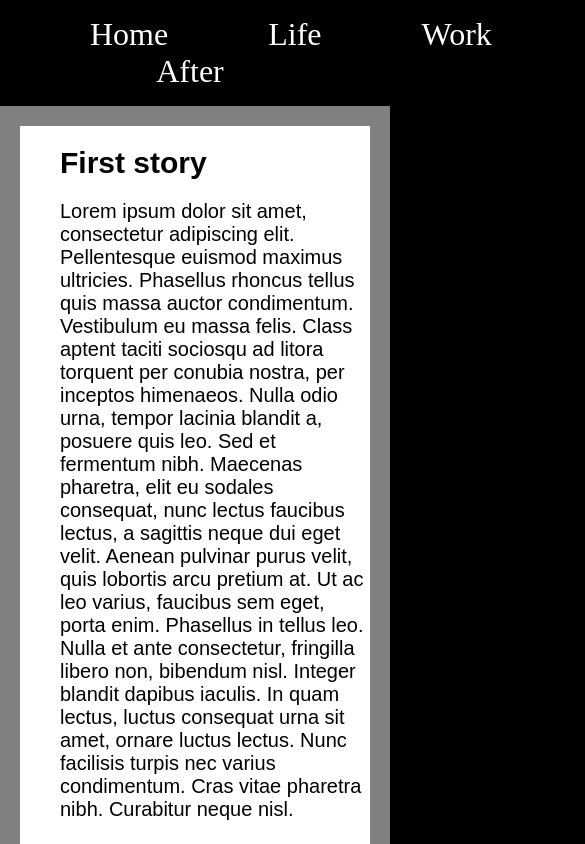
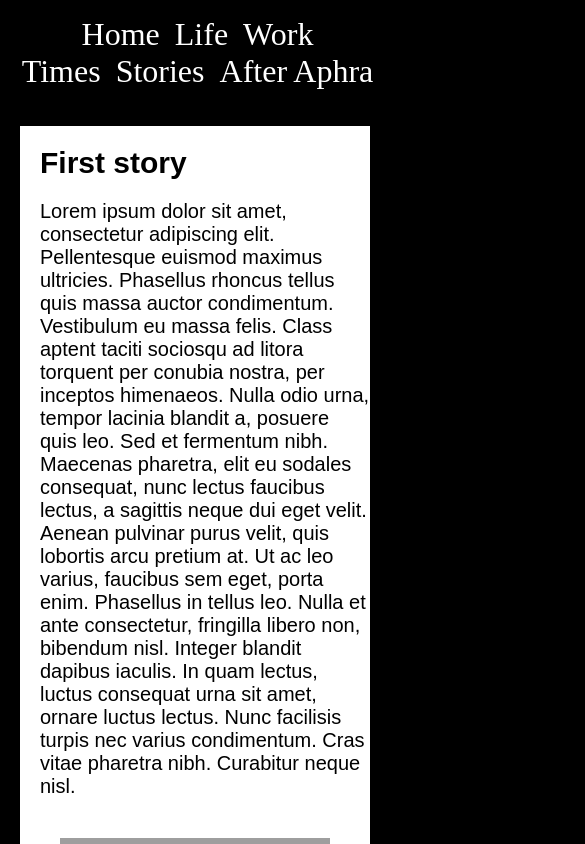
Before and after one commit to GiacomoSorbi/LizzieCrockett-module-ii, a React (Create React App) app: page /life in a window 390 px wide. Shown: the top 844 px of the page, 585 px wide, since content can reach past the window. Built offline with nearby package versions, Linux system fonts and the light colour scheme; grey boxes are pictures that could not be loaded; a web font is replaced by a local one.

Commit message:
small screen responsiveness added

```diff
--- a/src/App.css
+++ b/src/App.css
@@ -9,6 +9,10 @@ body {
     background-size: cover;
 }
 
+.site-nav {
+    display: flex;
+    flex-direction: row;
+}
 
 
 .site-nav li {
@@ -41,8 +45,45 @@ Footer {
     body {
         background-image: none;
     }
+
     .content-wrapper {
          display: flex;
             flex-direction: column;
        }
+
+       .site-nav {
+        display: flex;
+        flex-direction: column;
+        padding-inline-start: 0px;
+    }
+
+    .site-nav li {
+        padding-inline-start: 0px;
+        padding: 5px 5px 0px 10px;
+    }
+
+    .image-box img {
+        width: 100%;
+        height: 100%;
+    }
+
+    .life-wrapper, .work-wrapper, .times-wrapper, .stories-wrapper, .afteraphra-wrapper {
+        background-color: black;
+    }
+
+    .text-box {
+        margin-left: 20px;
+    }
+
+    .story-link {
+        padding-right: 10px;
+        display: grid;
+        grid-template-rows: 1fr 1fr 1fr;
+    }
+
+    .footer {
+        display: flex;
+        flex-direction: column;
+    }
+
   }
--- a/src/App.js
+++ b/src/App.js
@@ -10,7 +10,7 @@ import Life from './components/Life';
 import Work from './components/Work';
 import Times from './components/Times';
 import Stories from './components/Stories';
-import AndAfter from './components/AndAfter';
+import AfterAphra from './components/AfterAphra';
 import Footer from './components/Footer';
 import './App.css';
 
@@ -22,6 +22,7 @@ const App = () => {
     <Router basename={process.env.PUBLIC_URL}>
       <div className="site-wrapper">
         <ul className="site-nav">
+          <span className="reponsive-topline">
             <li>
               <Link to="/">Home</Link>
             </li>
@@ -31,6 +32,8 @@ const App = () => {
             <li>
               <Link to="/work">Work</Link>
             </li>
+          </span>
+          <span className="reponsive-bottomline">
           <li>
             <Link to="/times">Times</Link>
           </li>
@@ -38,8 +41,9 @@ const App = () => {
             <Link to="/stories">Stories</Link>
           </li>
           <li>
-            <Link to="/and-after">...And After</Link>
+            <Link to="/after-aphra">After Aphra</Link>
           </li>
+          </span>
         </ul>
 
         <Switch>
@@ -55,8 +59,8 @@ const App = () => {
           <Route path="/stories">
             <Stories />
           </Route>
-          <Route path="/and-after">
-            <AndAfter />
+          <Route path="/after-aphra">
+            <AfterAphra />
           </Route>
           <Route path="/">
             <HomePage />
--- a/src/components/AndAfter/index.jsx
+++ b/src/components/AfterAphra/index.jsx
@@ -1,14 +1,14 @@
 import React from 'react';
 import ContentBox from '../ContentBox';
-import andAfterContent from '../../constants/andafter-content';
-import './AndAfter.css';
+import afterAphraContent from '../../constants/afteraphra-content';
+import './AfterAphra.css';
 
 
 
-const AndAfter = () => {
+const AfterAphra= () => {
   return (
     <div className="andafter-wrapper">
-      {andAfterContent.map(story => (
+      {afterAphraContent.map(story => (
             <ContentBox title={story.title} text={story.text} image={story.image} source={story.source} />
           ))}
     </div>
@@ -16,4 +16,4 @@ const AndAfter = () => {
 }
 
 
-export default AndAfter;
+export default AfterAphra;
--- a/src/constants/andafter-content.js
+++ b/src/constants/afteraphra-content.js
@@ -1,6 +1,6 @@
 import histories from '../images/histories.png'
 
-const andAfterContent = [
+const afterAphraContent = [
     {
         title: 'First story',
         text: 'Lorem ipsum dolor sit amet, consectetur adipiscing elit. Pellentesque euismod maximus ultricies. Phasellus rhoncus tellus quis massa auctor condimentum. Vestibulum eu massa felis. Class aptent taciti sociosqu ad litora torquent per conubia nostra, per inceptos himenaeos. Nulla odio urna, tempor lacinia blandit a, posuere quis leo. Sed et fermentum nibh. Maecenas pharetra, elit eu sodales consequat, nunc lectus faucibus lectus, a sagittis neque dui eget velit. Aenean pulvinar purus velit, quis lobortis arcu pretium at. Ut ac leo varius, faucibus sem eget, porta enim. Phasellus in tellus leo. Nulla et ante consectetur, fringilla libero non, bibendum nisl. Integer blandit dapibus iaculis. In quam lectus, luctus consequat urna sit amet, ornare luctus lectus. Nunc facilisis turpis nec varius condimentum. Cras vitae pharetra nibh. Curabitur neque nisl.',
@@ -33,4 +33,4 @@ const andAfterContent = [
     }
 ]
 
-export default andAfterContent;
+export default afterAphraContent;
```
Also changed, not shown: src/components/AfterAphra/AfterAphra.css (renamed from src/components/AndAfter/AndAfter.css). Lines whose indentation alone changed are shown as unchanged.
